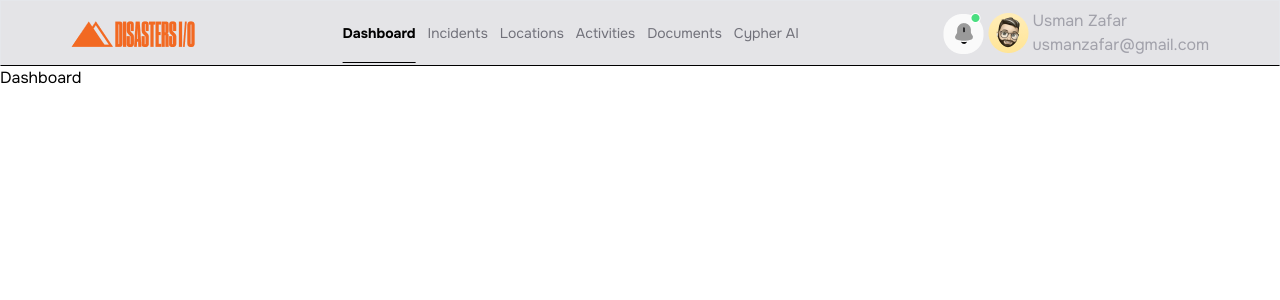
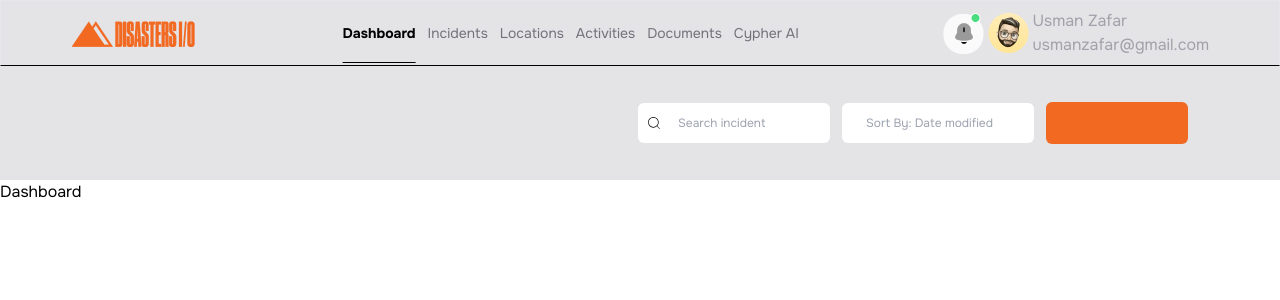
Before and after one commit to selina-islam/Disasters-I-O, a React (Vite) app: page / in a window 1280 px wide. Shown: the top 300 px of the page. Built offline with nearby package versions, Linux system fonts and the light colour scheme.

Commit message:
Filter section is now ready

```diff
--- a/src/Components/Common/Button.jsx
+++ b/src/Components/Common/Button.jsx
@@ -3,6 +3,6 @@ import { cn } from '../lib/utils/cn'
 
 export const Button = ({chindren, className}) => {
   return (
-    <button className={cn('h-[42px] w-[142px] bg-orange rounded-[6px] text-white font-bold hover:bg-amber-700 transition-all duration-200 text-[12px] text-zinc-50' , className)}>Button</button>
+    <button className={cn('h-[42px] w-[142px] bg-orange rounded-[6px] text-white font-bold hover:bg-amber-700 transition-all duration-200 text-[12px] text-zinc-50', className)}>{ chindren}</button>
   )
 }
--- /dev/null
+++ b/src/Components/Shared/Filter.jsx
@@ -0,0 +1,42 @@
+import React from 'react'
+import { CiSearch } from "react-icons/ci";
+import { Button } from '../Common/Button';
+
+export const Filter = ({ welcome, heading, btntext }) => {
+        return (
+          <section className="py-3 lg:py-6 bg-whiteLight">
+            <div className="flex md:flex-row flex-col justify-between items-center mx-20">
+              <div className="text-graybold">
+                <p className="text-[12px]">{welcome}</p>
+                <h3 className="text-[26px] font-bold text-black">{heading}</h3>
+              </div>
+
+              <div className="flex justify-center items-center md:flex-row flex-col">
+                <div className="flex md:flex-row flex-col">
+                  <form className="flex md:flex-row flex-col gap-3">
+                    <div className="relative">
+                      <input
+                        type="text"
+                        placeholder="Search incident"
+                        className="py-2 pl-10 pr-6 rounded-[6px] text-[12px] w-40 md:w-48 h-10 relative"
+                      />
+                      <CiSearch className="absolute left-2 top-1/2 transform -translate-y-1/2" />
+                    </div>
+
+                    <div>
+                      <input
+                        type="text"
+                        placeholder="Sort By: Date modified"
+                        className="py-2 px-6 rounded-[6px] text-[12px] w-40 md:w-48 h-10"
+                      />
+                    </div>
+                  </form>
+                </div>
+                <div>
+                  <Button className="m-3">{btntext}</Button>
+                </div>
+              </div>
+            </div>
+          </section>
+        );
+}
--- a/src/Components/Shared/Navbar.jsx
+++ b/src/Components/Shared/Navbar.jsx
@@ -4,6 +4,7 @@ import { Navlist } from "../lib/dv";
 import { IoCloseOutline } from "react-icons/io5";
 import { AiOutlineMenuUnfold } from "react-icons/ai";
 import { MobileMenu } from './MobileMenu';
+import { Filter } from './Filter';
 
 
  const Navbar = () => {
@@ -68,7 +69,9 @@ import { MobileMenu } from './MobileMenu';
         </div>
       </nav>
       <MobileMenu toggle={toggle} handle={handle} />
+      <Filter/>
     </div>
+
   );
 };
 
```
